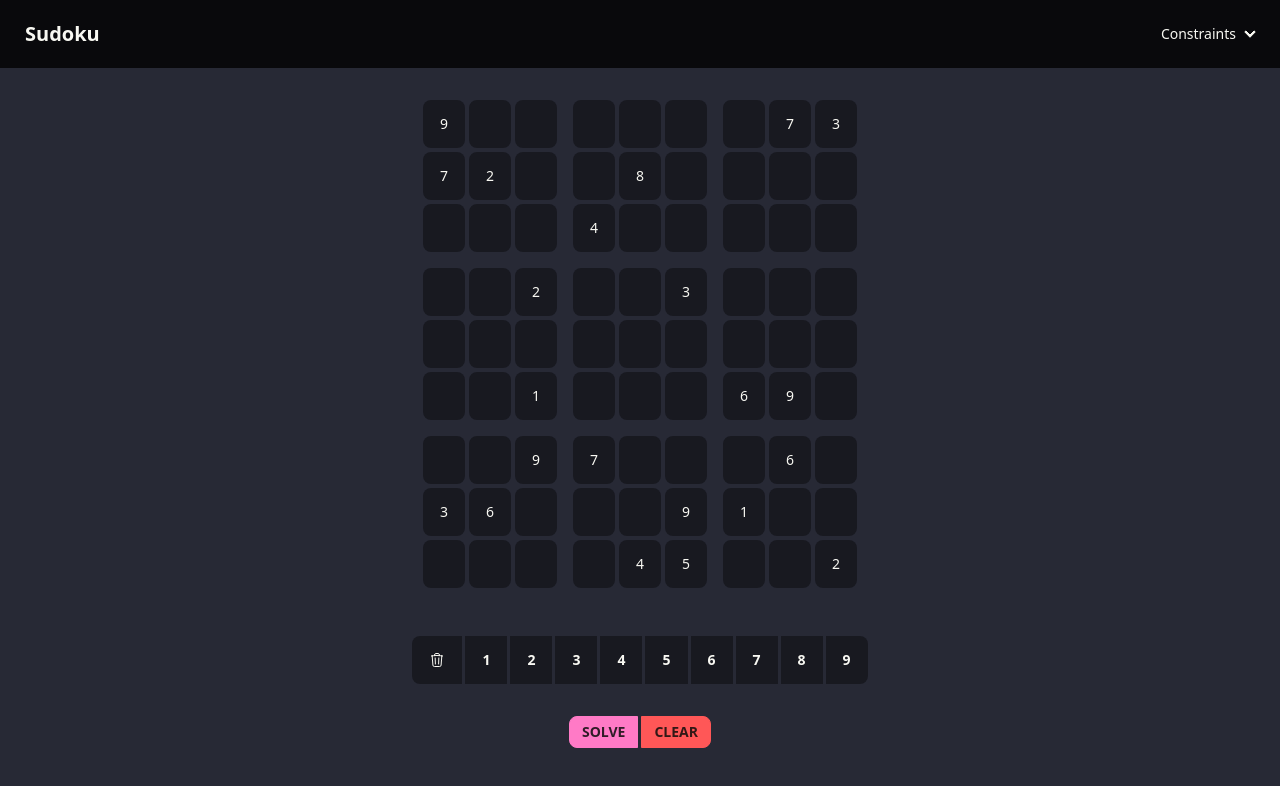
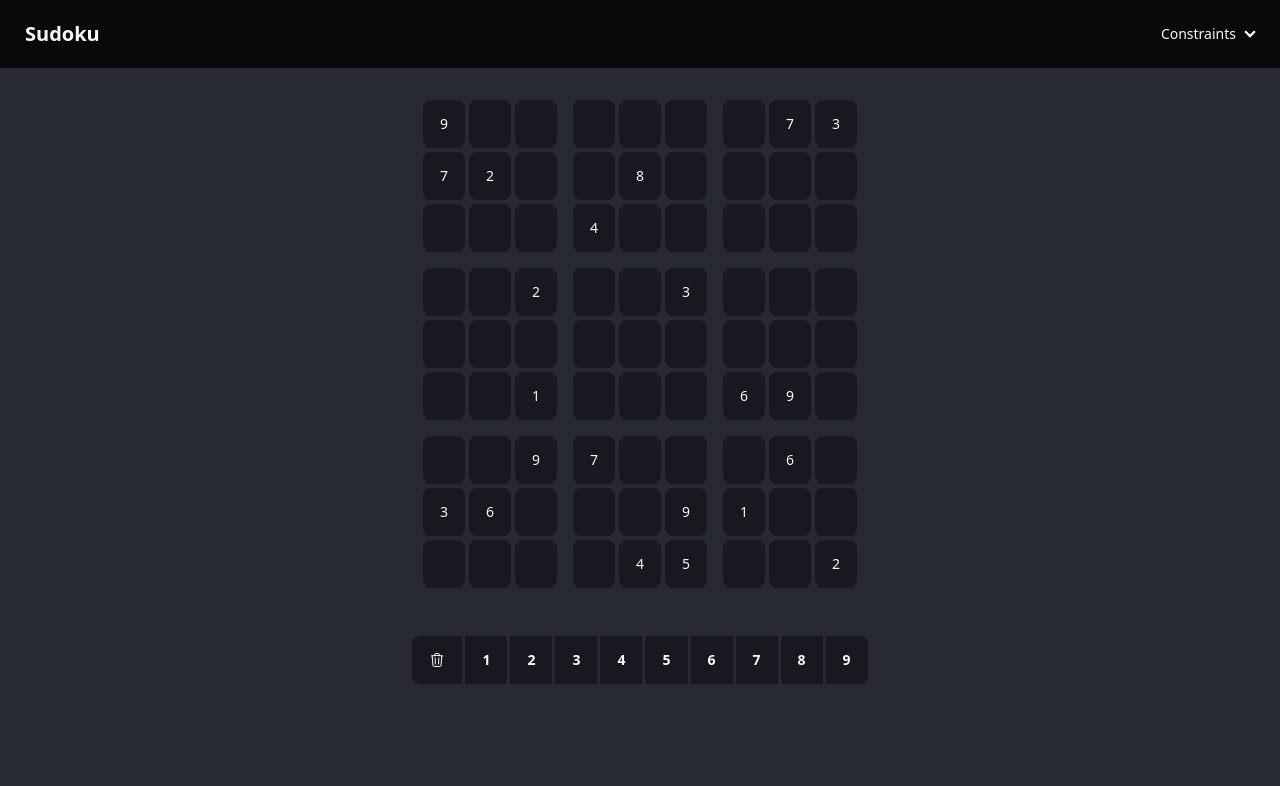
Before and after one commit to johnsonyuw/sudoku-rho, a Next.js app: page / in a window 1280 px wide. Shown: the top 786 px of the page. Built offline with nearby package versions, Linux system fonts and the light colour scheme.

Commit message:
refactor: Sudoku action buttons will be in navbar, it is hidden currently

```diff
--- a/app/page.tsx
+++ b/app/page.tsx
@@ -3,6 +3,7 @@ import Link from "next/link";
 
 import SudokuSection from "@/components/sudoku/app";
 import ConstraintDrowdown from "@/components/sudoku/constraints";
+import SudokuActions from "@/components/sudoku/actions";
 
 export default function Home() {
   return (
@@ -24,7 +25,12 @@ const Navbar: React.FC = () => (
     </div>
     <div className="flex-none">
       <ul className="menu menu-horizontal px-1">
-        <li><ConstraintDrowdown /></li>
+        <li>
+          <ConstraintDrowdown />
+        </li>
+        {/* <li>
+          <SudokuActions />
+        </li> */}
       </ul>
     </div>
   </div>
--- a/components/sudoku/actions.tsx
+++ b/components/sudoku/actions.tsx
@@ -1,8 +1,19 @@
 export default function SudokuActions() {
-	return (
-		<div className="join w-full flex-wrap justify-center gap-1 py-4">
-			<button className="join-item btn btn-sm btn-primary">Solve</button>
-			<button className="join-item btn btn-sm btn-error">Clear</button>
-		</div>
-	)
+  return (
+    <details className="dropdown-end dropdown">
+      <summary>Actions</summary>
+      <ul tabIndex={0} className="mt-3 z-[1] p-2 shadow menu menu-sm dropdown-content bg-base-100 rounded-box w-52 gap-1">
+        <li><SolveBtn /></li>
+        <li><ResetBtn /></li>
+      </ul>
+    </details>
+  );
 }
+
+function SolveBtn() {
+  return <button className="btn btn-block btn-sm content-center btn-primary">Solve</button>
+}
+
+function ResetBtn() {
+  return <button className="btn btn-block btn-sm content-center btn-error">Reset</button>
+}
--- a/components/sudoku/app.tsx
+++ b/components/sudoku/app.tsx
@@ -1,9 +1,7 @@
 "use client";
 import { BoardProvider } from "@/contexts/boardContext";
-import SudokuActions from "./actions";
 import SudokuBoard from "./board";
 import SudokuInputs from "./inputs";
-import ConstraintsInput from "./constraints";
 
 export default function SudokuSection() {
   return (
@@ -11,7 +9,6 @@ export default function SudokuSection() {
       <section>
         <SudokuBoard />
         <SudokuInputs />
-        <SudokuActions />
       </section>
     </BoardProvider>
   );
--- a/components/sudoku/constraints.tsx
+++ b/components/sudoku/constraints.tsx
@@ -4,7 +4,6 @@ export default function ConstraintDrowdown() {
   return (
     <details className="dropdown-end dropdown">
       <summary>Constraints</summary>
-      {/* <ul className="p-2 bg-base-100"> */}
       <ul className="dropdown-content menu rounded-box z-[1] w-60 bg-base-300 p-2 shadow">
         {usePuzzle().state.constraints.map((_, idx) => (
           <ConstraintButton key={idx} idx={idx} />
@@ -25,7 +24,7 @@ function ConstraintButton({ idx }: { idx: number }) {
           <input
             type="checkbox"
             className="toggle-secondary toggle"
-            onClick={() =>
+            onChange={() =>
               dispatch({ type: "TOGGLE_CONSTRAINT", payload: idx })
             }
             checked={value}
```
